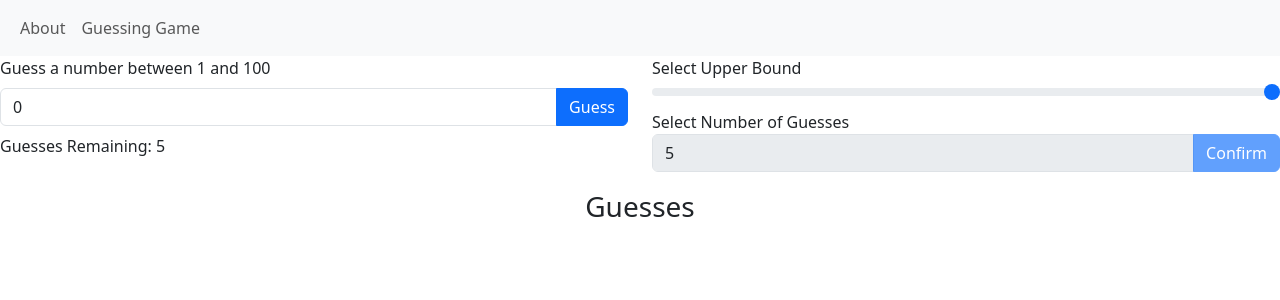
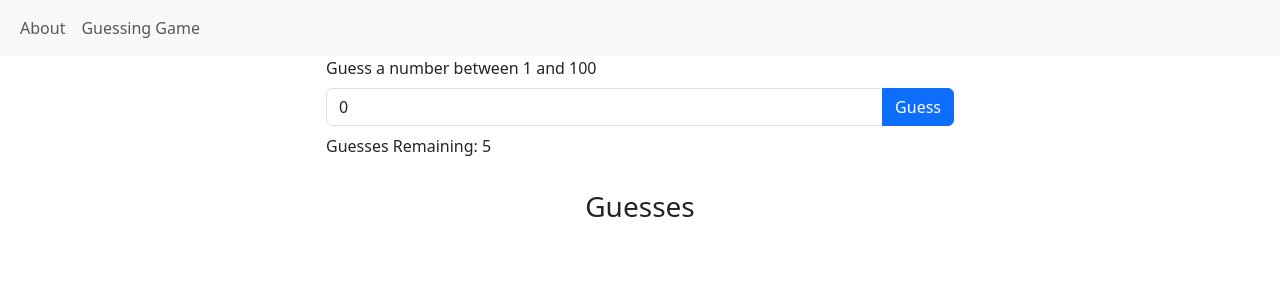
Before and after one commit to MainGlog/Angular-Project, an Angular app: page /game in a window 1280 px wide. Both pictures are taken after a click on the button "Confirm". Shown: the top 300 px of the page. Built offline with nearby package versions, Linux system fonts and the light colour scheme.

Commit message:
Commit #2 - Implemented UI change and fixed some logic errors

```diff
--- a/src/app/guessing-game/guessing-game.component.html
+++ b/src/app/guessing-game/guessing-game.component.html
@@ -1,7 +1,9 @@
 <h1 class="text-center">Guessing Game</h1>
 <p class="text-center" *ngIf="displayMessage">{{ displayMessage }}</p>
 <div class="row mb-3">
-  <div class="col">
+  <!--/ Guessing Game -->
+  <div class="col-6 m-auto" *ngIf="controlsAreSet">
+    <!--/ Guess Box-->
     <div class="d-flex">
       <label class="form-label text-center" for="guess-input">Guess a number between 1 and {{ upperBound }} </label>
     </div>
@@ -9,16 +11,20 @@
       <input class="form-control w-25" id="guess-input" type="number" min="0" max="200" [(ngModel)]="guessedNumber"/>
       <button class="btn btn-primary" id="guess-btn" type="button" (click)="checkNumber()">Guess</button>
     </div>
+    <!--/ Guesses Remaining -->
     <div>
       <p>Guesses Remaining: {{ guessesRemaining }}</p>
     </div>
   </div>
   <!--/ Controls -->
-  <div class="col" id="controls">
+  <div class="col-6 m-auto" id="controls" *ngIf="!controlsAreSet">
     <!--/ Upper Bound Selection -->
-    <label for="upper-bound">Select Upper Bound</label>
+    <div class="d-flex justify-content-between">
+      <p>Select Upper Bound</p>
+      <p>{{upperBound}}</p>
+    </div>
     <input class="form-range controls" id="upper-bound" type="range"
-           min="10" [(ngModel)]="upperBound" (change)="resizeGuesses()">
+           min="10" [(ngModel)]="upperBound" (change)="resize()">
     <label for="guesses-remaining">Select Number of Guesses</label>
     <!--/ Number of Guesses Selection -->
     <div class="input-group">
--- a/src/app/guessing-game/guessing-game.component.ts
+++ b/src/app/guessing-game/guessing-game.component.ts
@@ -21,6 +21,7 @@ export class GuessingGameComponent {
   guessesRemaining: number = 5;
   initialGuessAmount: number = 5;
   numberToGuess: number = 0;
+  controlsAreSet: boolean = false;
 
   ngOnInit()
   {
@@ -28,6 +29,7 @@ export class GuessingGameComponent {
   }
   initializeGame()
   {
+    this.controlsAreSet = false;
     this.displayMessage = '';
     this.gameOver = false;
     this.guesses = [];
@@ -67,6 +69,8 @@ export class GuessingGameComponent {
 
   confirmNumberOfGuesses()
   {
+    this.controlsAreSet = true;
+
     //* Store initial guesses to reset to after clicking play again
     let element: HTMLInputElement = document.getElementById('guesses-remaining') as HTMLInputElement;
     this.initialGuessAmount = parseInt(element.value);
@@ -90,11 +94,12 @@ export class GuessingGameComponent {
       .setAttribute('disabled', 'true');
   }
 
-  resizeGuesses(): void
+  resize(): void
   {
     let remaining = Math.round(this.upperBound / 20) - this.guesses.length;
     if (remaining < 0) this.guessesRemaining = 0;
     this.guessesRemaining = remaining;
 
+    this.generateNumber();
   }
 }
```
